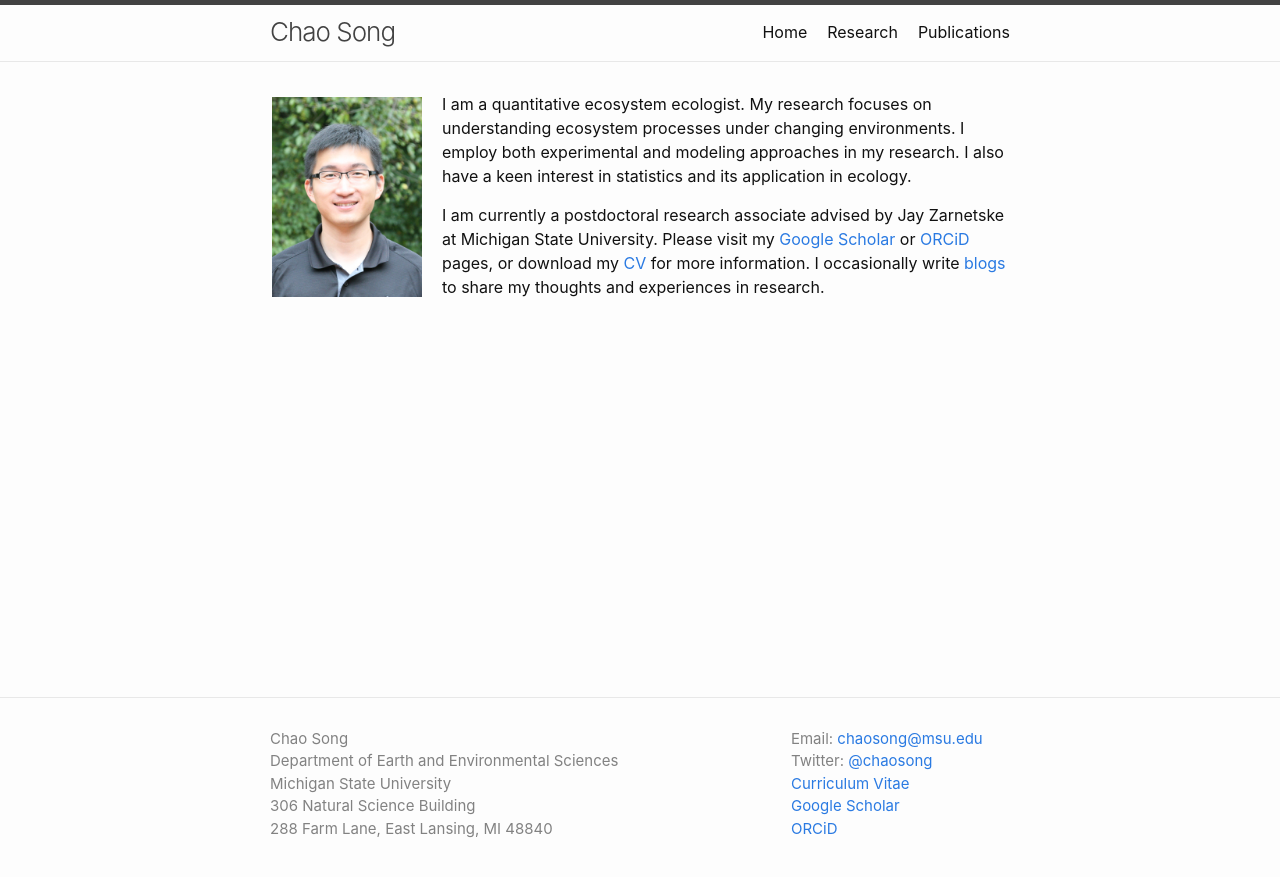
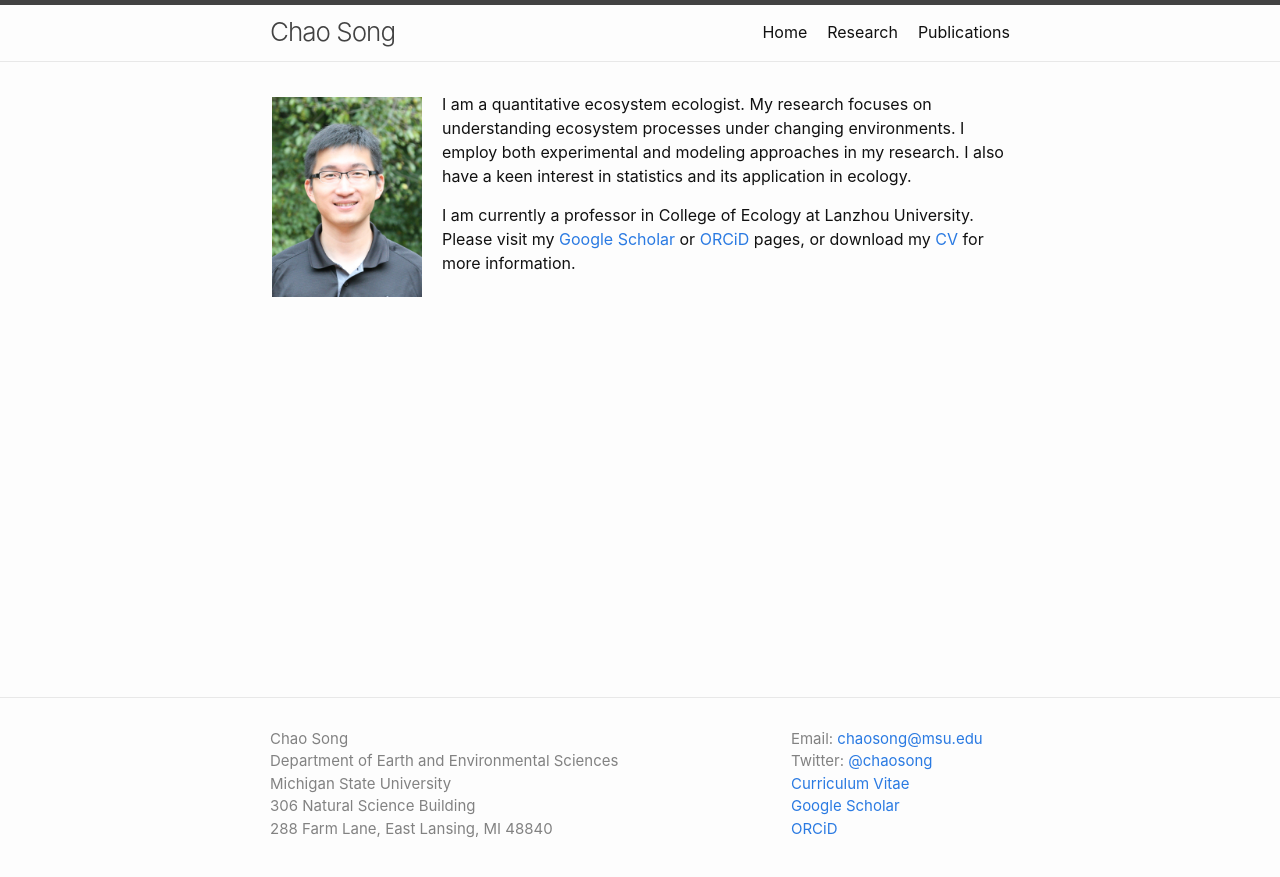
Before and after one commit to songchao1986/songchao1986.github.io, a Jekyll site: the page built from index.md, in a window 1280 px wide. Shown: the top 877 px of the page. Built offline with Jekyll 4.4.1, drawn with Linux system fonts in a browser that asks for light colours.

Commit message:
Update index.md

```diff
--- a/index.md
+++ b/index.md
@@ -6,5 +6,5 @@ title: Home
 
 I am a quantitative ecosystem ecologist. My research focuses on understanding ecosystem processes under changing environments. I employ both experimental and modeling approaches in my research. I also have a keen interest in statistics and its application in ecology.</p>
 
-I am currently a postdoctoral research associate advised by Jay Zarnetske at Michigan State University. Please visit my <a href="https://scholar.google.com/citations?user=farbSBEAAAAJ&hl=en">Google Scholar</a> or <a href="https://orcid.org/0000-0001-8225-4490">ORCiD</a> pages, or download my <a href="/files/CV_Song.pdf">CV</a> for more information. I occasionally write <a href="http://songchao1986.wordpress.com">blogs</a> to share my thoughts and experiences in research.
+I am currently a professor in College of Ecology at Lanzhou University. Please visit my <a href="https://scholar.google.com/citations?user=farbSBEAAAAJ&hl=en">Google Scholar</a> or <a href="https://orcid.org/0000-0001-8225-4490">ORCiD</a> pages, or download my <a href="/files/CV_Song.pdf">CV</a> for more information.
 <br clear="left"/>
```
